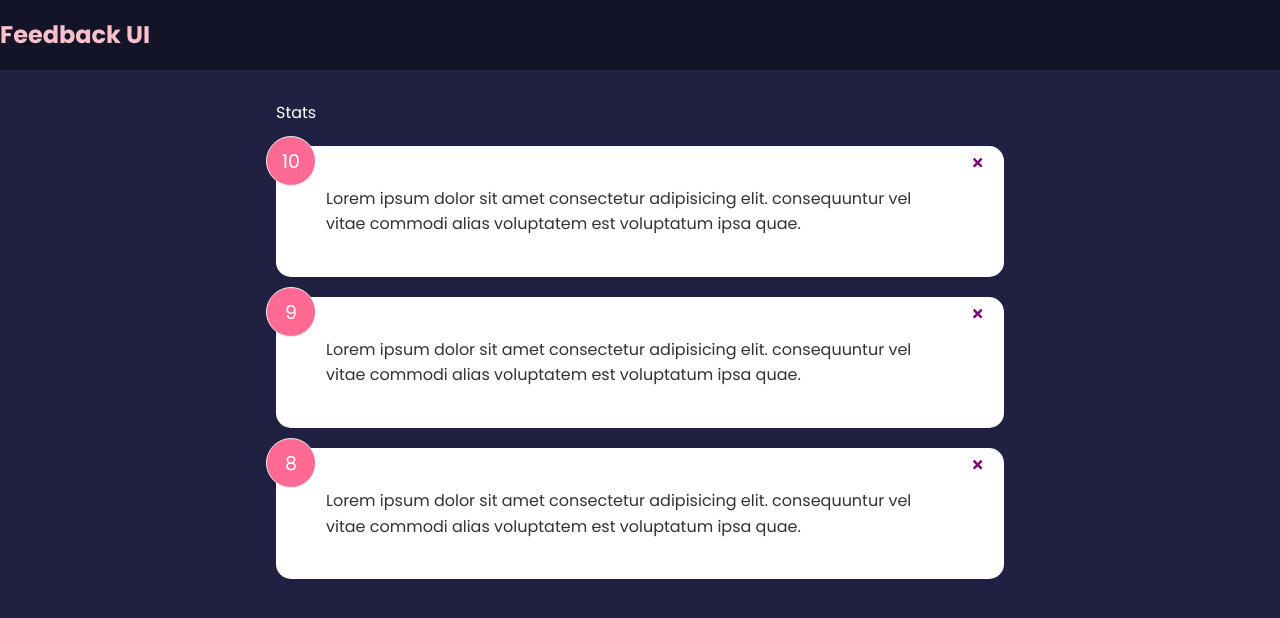
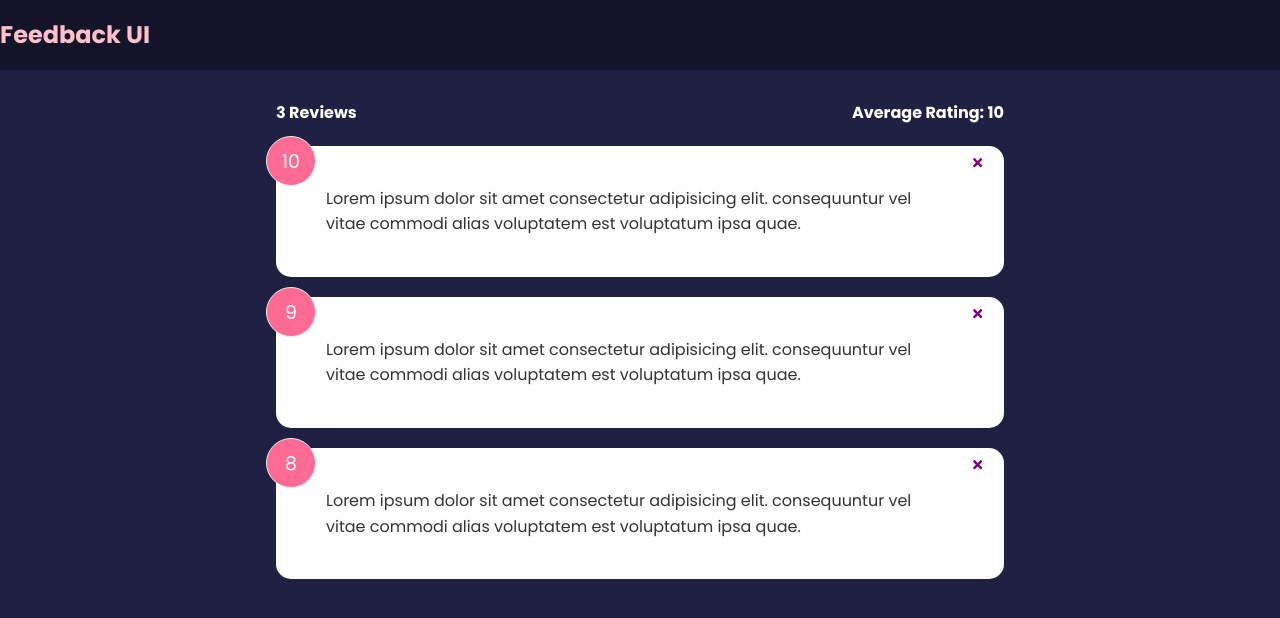
Before and after one commit to Fjguido/react-excercises, a React (Create React App) app in the folder reactpractice/: page / in a window 1280 px wide. Shown: the top 618 px of the page. Built offline with nearby package versions, Linux system fonts and the light colour scheme.

Commit message:
added length of stats

```diff
--- a/reactpractice/src/App.js
+++ b/reactpractice/src/App.js
@@ -19,7 +19,10 @@ function App() {
         <Header  />
         <div className='container'>
             <FeedbackStats  feedback={feedback}/>
-            <FeedbackList feedback={feedback} handleDelete={deleteFeedback}/>
+            <FeedbackList
+            feedback={feedback}
+            handleDelete={deleteFeedback}
+            />
 
         </div>
         </>
--- a/reactpractice/src/components/FeedbackStats.jsx
+++ b/reactpractice/src/components/FeedbackStats.jsx
@@ -1,8 +1,11 @@
 
 
-function FeedbackStats() {
+function FeedbackStats({feedback}) {
   return (
-    <div> Stats</div>
+    <div className="feedback-stats">
+        <h4>{feedback.length} Reviews</h4>
+        <h4>Average Rating: 10</h4>
+    </div>
   )
 }
 
```
